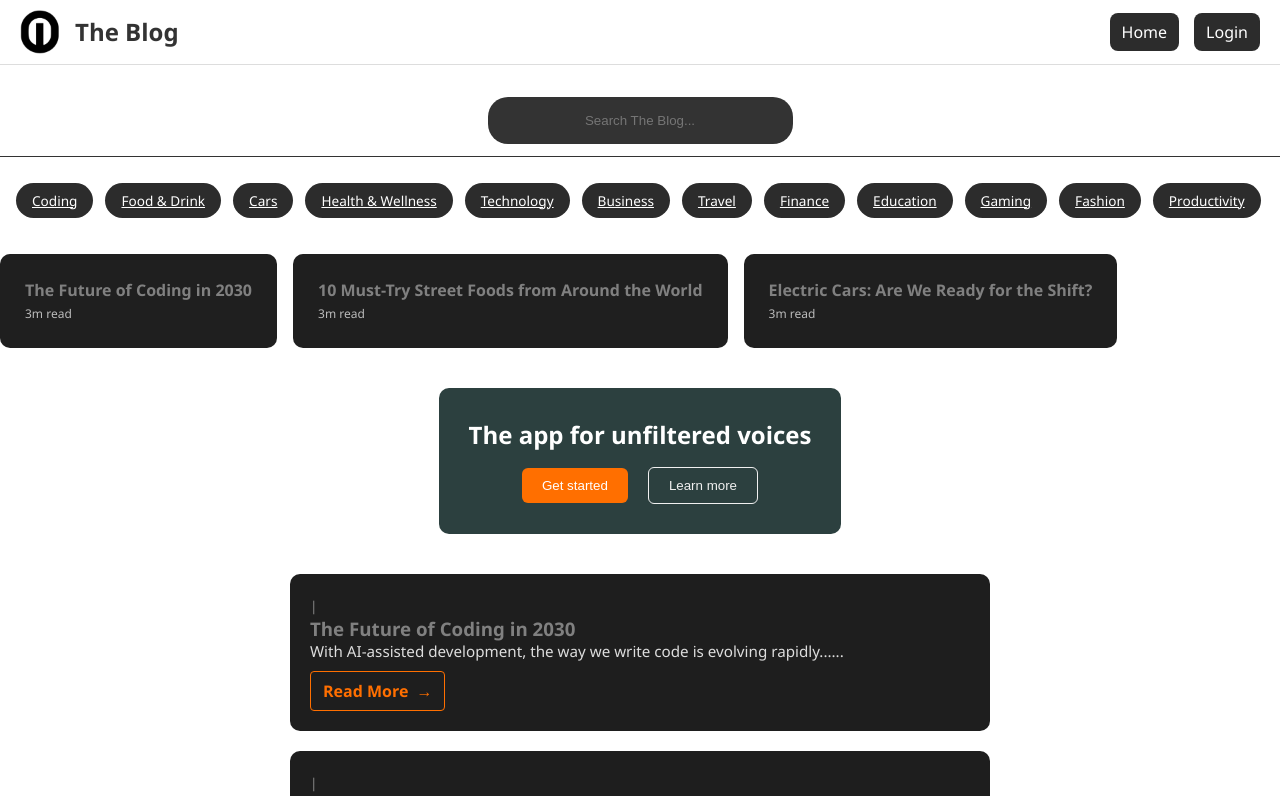
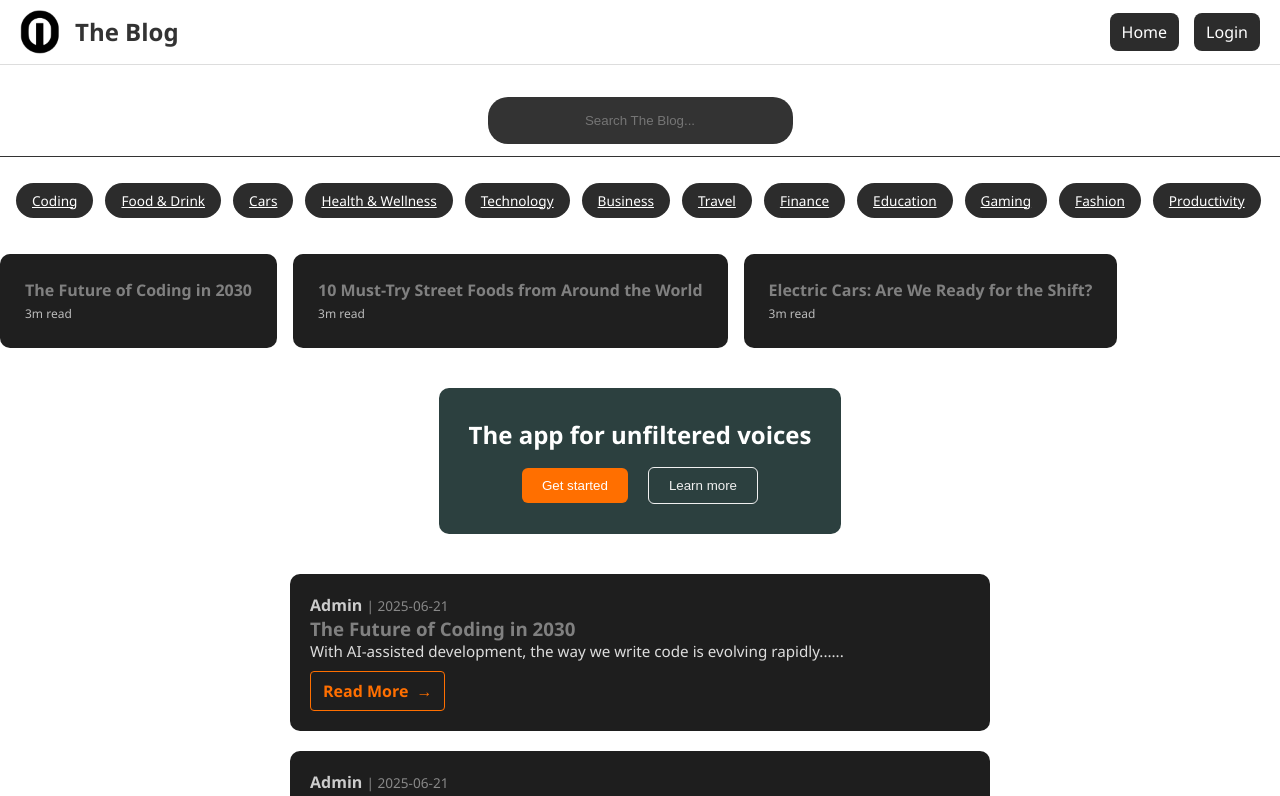
Before and after one commit to coderKO1/blog-project, a React (Create React App) app: page / in a window 1280 px wide. Shown: the top 796 px of the page. Built offline with nearby package versions, Linux system fonts and the light colour scheme.

Commit message:
Little Fix

```diff
--- a/src/App.jsx
+++ b/src/App.jsx
@@ -7,7 +7,7 @@ import Login from "./pages/Login";
 import Register from "./pages/Register";
 import Dashboard from "./pages/Dashboard";
 import PostPage from "./pages/PostPage";
-import CategoryPage from "./pages/CategoryPage"; // ✅ Import CategoryPage
+import CategoryPage from "./pages/CategoryPage";
 import Navbar from "./components/Navbar";
 import { getUser } from "./utils/auth";
 import "./App.css";
@@ -17,16 +17,15 @@ const App = () => {
   const [loading, setLoading] = useState(true);
 
   useEffect(() => {
-    const timeout = setTimeout(() => {
+    const timer = setTimeout(() => {
       setLoading(false);
-    }, 1000);
-    return () => clearTimeout(timeout);
-  }, []);
+    }, 1000); // Simulate loading for 1 second
+    return () => clearTimeout(timer); // Cleanup timer on unmount
+  }, []); // Empty dependency array ensures this runs once on mount
 
   return (
     <Router>
-      {loading && <Loader />}
-      {!loading && (
+      {loading ? <Loader /> : (
         <>
           <Navbar user={user} />
           <Routes>
@@ -35,7 +34,7 @@ const App = () => {
             <Route path="/register" element={<Register />} />
             <Route path="/dashboard" element={<Dashboard />} />
             <Route path="/post/:id" element={<PostPage />} />
-            <Route path="/category/:categoryName" element={<CategoryPage />} /> {/* ✅ This is the fix */}
+            <Route path="/category/:categoryName" element={<CategoryPage />} />
           </Routes>
         </>
       )}
--- a/src/index.js
+++ b/src/index.js
@@ -1,7 +1,7 @@
 import React from 'react';
 import ReactDOM from 'react-dom/client';
 import App from './App';
-import './styles/global.css';
+
 
 const rootElement = document.getElementById('root');
 console.log('Root Element:', rootElement); // Debug log
--- a/src/pages/HomePage.jsx
+++ b/src/pages/HomePage.jsx
@@ -2,7 +2,7 @@ import React, { useEffect, useState } from "react";
 import { getPosts, savePosts } from "../utils/postUtils";
 import ScreenshotService from "../utils/ScreenshotService";
 import { Link } from "react-router-dom";
-import "../styles/SubstackStyleHome.css";
+import "../styles/HomePage.css";
 import Footer from "../components/Footer";
 
 const categories = [
@@ -20,7 +20,7 @@ const categories = [
   "Productivity",
 ];
 
-const SubstackStyleHome = () => {
+const HomePage = () => {
   const [posts, setPosts] = useState([]);
   const [featuredPosts, setFeaturedPosts] = useState([]);
   const [searchTerm, setSearchTerm] = useState("");
@@ -33,64 +33,83 @@ const SubstackStyleHome = () => {
           id: "1",
           title: "The Future of Coding in 2030",
           content: "With AI-assisted development, the way we write code is evolving rapidly...",
-          fullContent: "By 2030, programming is expected to be far more intuitive. Tools like AI pair programmers, low-code platforms, and voice-driven coding will dominate. The focus will shift from syntax to problem-solving and creativity. Developers will orchestrate logic more than write raw code. Security and ethical AI development will also play a larger role..."
+          fullContent: "By 2030, programming is expected to be far more intuitive. Tools like AI pair programmers, low-code platforms, and voice-driven coding will dominate. The focus will shift from syntax to problem-solving and creativity. Developers will orchestrate logic more than write raw code. Security and ethical AI development will also play a larger role...",
+          date: "2025-06-21",
+          author: "Admin"
         },
         {
           id: "2",
           title: "10 Must-Try Street Foods from Around the World",
           content: "From Nigerian suya to Thai pad thai, discover the top street snacks globally...",
-          fullContent: "Food tells the story of culture. In Nigeria, suya is a smoky, spicy meat delicacy found on most streets. In Bangkok, pad thai sizzling on a wok is a sensory experience. Turkish simit, Mexican tacos, and Indian vada pav all highlight the creativity of global food culture. Here are 10 delicious street foods every foodie must experience..."
+          fullContent: "Food tells the story of culture. In Nigeria, suya is a smoky, spicy meat delicacy found on most streets. In Bangkok, pad thai sizzling on a wok is a sensory experience. Turkish simit, Mexican tacos, and Indian vada pav all highlight the creativity of global food culture. Here are 10 delicious street foods every foodie must experience...",
+          date: "2025-06-21",
+          author: "Admin"
         },
         {
           id: "3",
           title: "Electric Cars: Are We Ready for the Shift?",
           content: "EVs are more affordable and accessible than ever—but challenges remain...",
-          fullContent: "Electric vehicles (EVs) are no longer futuristic—they’re here. With Tesla, BYD, and others scaling production, EVs are competing on price and range. However, charging infrastructure and battery recycling remain issues. Policy support and innovation will determine how fast the transition happens. This article explores the current state and future of EVs..."
+          fullContent: "Electric vehicles (EVs) are no longer futuristic—they’re here. With Tesla, BYD, and others scaling production, EVs are competing on price and range. However, charging infrastructure and battery recycling remain issues. Policy support and innovation will determine how fast the transition happens. This article explores the current state and future of EVs...",
+          date: "2025-06-21",
+          author: "Admin"
         },
         {
           id: "4",
           title: "Mental Health in a Digital Age",
           content: "Social media has changed how we connect—but at what cost to our minds?",
-          fullContent: "The digital world offers connection but also distraction and comparison. Depression, anxiety, and burnout are increasing among digital natives. Experts suggest setting screen boundaries, practicing mindfulness, and nurturing in-person relationships. Technology isn't inherently bad—how we use it makes all the difference..."
+          fullContent: "The digital world offers connection but also distraction and comparison. Depression, anxiety, and burnout are increasing among digital natives. Experts suggest setting screen boundaries, practicing mindfulness, and nurturing in-person relationships. Technology isn't inherently bad—how we use it makes all the difference...",
+          date: "2025-06-21",
+          author: "Admin"
         },
         {
           id: "5",
           title: "AI in Education: A Double-Edged Sword",
           content: "AI tutors and grading bots are revolutionizing education—but what about bias?",
-          fullContent: "AI tools can personalize learning, automate feedback, and scale education access. But they can also reinforce biases, widen digital divides, and depersonalize human connection. Teachers must be empowered, not replaced. Ethical, inclusive design is key to making AI a true asset in education..."
+          fullContent: "AI tools can personalize learning, automate feedback, and scale education access. But they can also reinforce biases, widen digital divides, and depersonalize human connection. Teachers must be empowered, not replaced. Ethical, inclusive design is key to making AI a true asset in education...",
+          date: "2025-06-21",
+          author: "Admin"
         },
         {
           id: "6",
           title: "5 Best Coding Languages to Learn in 2025",
           content: "Which programming languages will be most valuable in the job market?",
-          fullContent: "Based on trends and industry demand, here are the top 5 languages to learn in 2025: JavaScript (for web apps), Python (AI, data), Go (performance), Rust (security), and TypeScript (scalable JS). Mastering these will make you a versatile developer in the years ahead..."
+          fullContent: "Based on trends and industry demand, here are the top 5 languages to learn in 2025: JavaScript (for web apps), Python (AI, data), Go (performance), Rust (security), and TypeScript (scalable JS). Mastering these will make you a versatile developer in the years ahead...",
+          date: "2025-06-21",
+          author: "Admin"
         },
         {
           id: "7",
           title: "The Rise of Digital Nomads",
           content: "Work-from-anywhere is now a lifestyle—what does it take to succeed?",
-          fullContent: "From Bali to Lisbon, digital nomads are rewriting the rules of work. Fast Wi-Fi, freelance gigs, and online businesses make it possible. But it’s not all beaches and laptops—challenges include loneliness, visas, and work-life balance. Here's how to thrive as a location-independent professional..."
+          fullContent: "From Bali to Lisbon, digital nomads are rewriting the rules of work. Fast Wi-Fi, freelance gigs, and online businesses make it possible. But it’s not all beaches and laptops—challenges include loneliness, visas, and work-life balance. Here's how to thrive as a location-independent professional...",
+          date: "2025-06-21",
+          author: "Admin"
         },
         {
           id: "8",
           title: "Healthy Eating on a Budget",
           content: "Eating well doesn't have to be expensive. Here's how to do it smartly...",
-          fullContent: "Budget-friendly healthy eating is possible with planning. Shop in-season, buy in bulk, and cook at home. Beans, grains, and frozen vegetables are nutritious and cheap. Avoid processed snacks and use simple ingredients. This guide helps you eat well for less..."
+          fullContent: "Budget-friendly healthy eating is possible with planning. Shop in-season, buy in bulk, and cook at home. Beans, grains, and frozen vegetables are nutritious and cheap. Avoid processed snacks and use simple ingredients. This guide helps you eat well for less...",
+          date: "2025-06-21",
+          author: "Admin"
         },
         {
           id: "9",
           title: "How to Start a Successful Podcast",
           content: "From mic setup to monetization—here’s how to launch your voice online...",
-          fullContent: "A good podcast needs a niche, clear audio, consistency, and a genuine voice. Start with basic gear, plan your episodes, and promote via social media. Hosting platforms like Anchor or Spotify make distribution easy. With patience and strategy, your podcast can grow into a community and income stream..."
+          fullContent: "A good podcast needs a niche, clear audio, consistency, and a genuine voice. Start with basic gear, plan your episodes, and promote via social media. Hosting platforms like Anchor or Spotify make distribution easy. With patience and strategy, your podcast can grow into a community and income stream...",
+          date: "2025-06-21",
+          author: "Admin"
         },
         {
           id: "10",
           title: "Balancing Fitness and Work",
           content: "Struggling to stay active with a 9-5 job? Try these practical tips...",
-          fullContent: "You don’t need a gym or two-hour workouts. Micro-sessions (10-15 mins), desk stretches, and weekend hikes make a difference. Schedule workouts like meetings, prep meals ahead, and use standing desks. Health and productivity are linked—here's how to keep both in check..."
+          fullContent: "You don’t need a gym or two-hour workouts. Micro-sessions (10-15 mins), desk stretches, and weekend hikes make a difference. Schedule workouts like meetings, prep meals ahead, and use standing desks. Health and productivity are linked—here's how to keep both in check...",
+          date: "2025-06-21",
+          author: "Admin"
         }
       ];
-
       savePosts(defaultPosts);
       setPosts(defaultPosts);
       setFeaturedPosts(defaultPosts.slice(0, 3));
@@ -105,7 +124,7 @@ const SubstackStyleHome = () => {
   );
 
   return (
-    <div className="substack-home">
+    <div className="home-page">
       <ScreenshotService />
 
       {/* Top Nav */}
@@ -175,4 +194,4 @@ const SubstackStyleHome = () => {
   );
 };
 
-export default SubstackStyleHome;
+export default HomePage;
--- a/src/styles/SubstackStyleHome.css
+++ b/src/styles/HomePage.css
@@ -11,7 +11,7 @@ body {
   overflow-x: hidden; /* Prevent body-wide horizontal scroll */
 }
 
-.substack-home {
+.home-page {
   padding: 20px 0;
   display: flex;
   flex-direction: column;
```
Also changed, not shown: src/utils/ScreenshotService.js (+4 -5 lines), src/styles/global.css (deleted).
